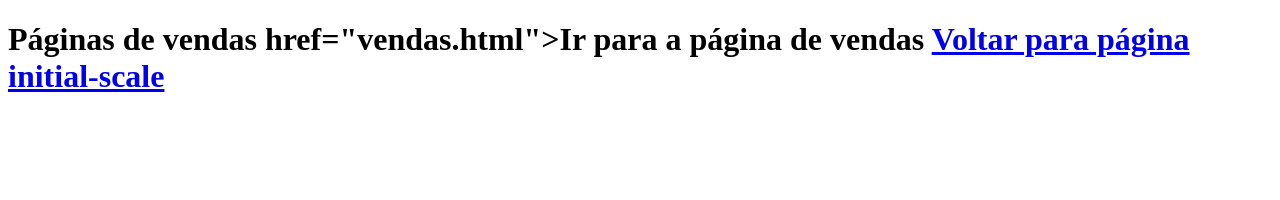
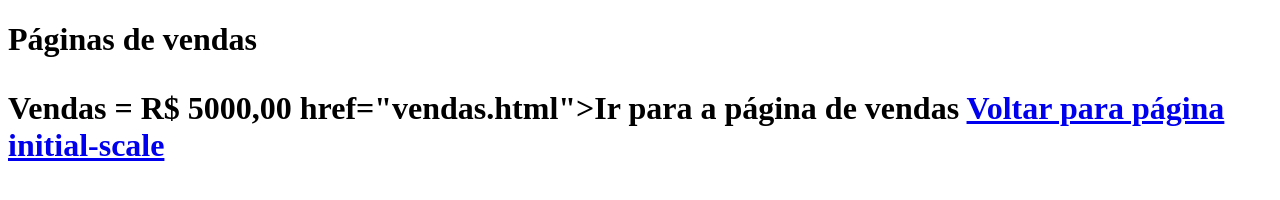
Before and after one commit to Luciano1201/Aula-git-hub, a plain HTML site: page Vendas.html in a window 1280 px wide. Drawn offline with Linux system fonts and the light colour scheme.

Commit message:
Criadas páginas index e vendas

```diff
--- a/Vendas.html
+++ b/Vendas.html
@@ -8,12 +8,8 @@
 </head>
 <body>
     <h1>Páginas de vendas
+    <p>Vendas = R$ 5000,00
         href="vendas.html">Ir para a página de vendas
         <a href="index.html">Voltar para página initial-scale
-
-    </h1>
-
-    </h1>
-
 </body>
-</html>
+</html><h1
```
